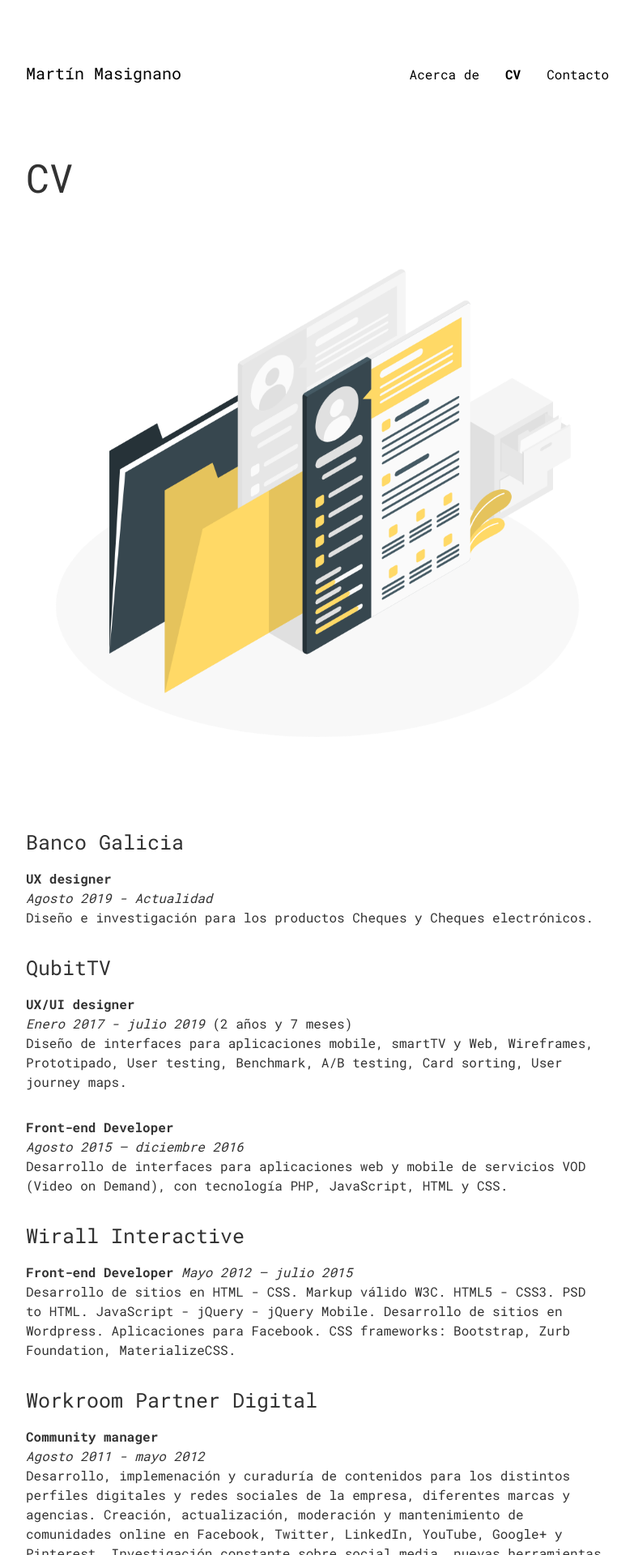
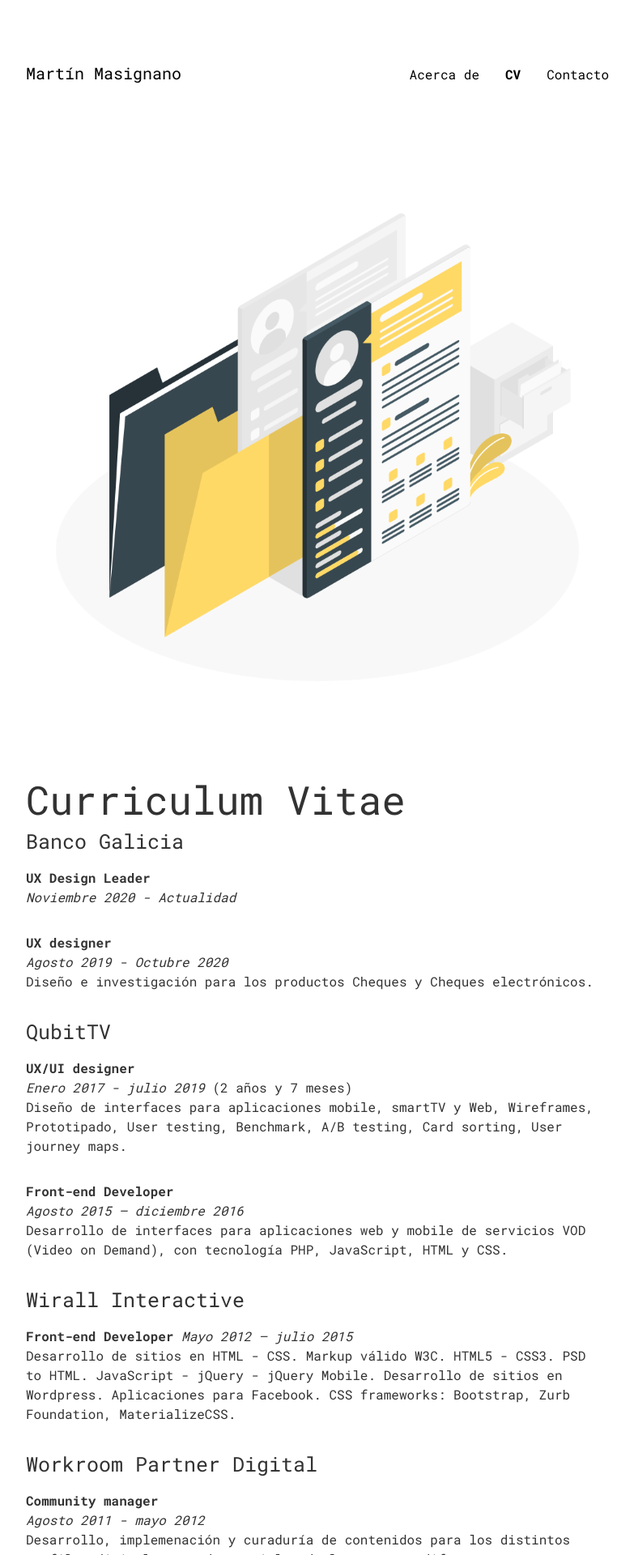
Before and after one commit to martinmasignano/martinmasignano.github.io, a Jekyll site: the page built from resume.md, in a window 1280 px wide. Shown: the top 1920 px of the page at 81% size, without its empty margins (248-1031 px from the left). Built offline with Jekyll 4.4.1, drawn with Linux system fonts in a browser that asks for light colours; nearby versions of some CDN libraries.

Commit message:
some layout changes

```diff
--- a/_layouts/page.html
+++ b/_layouts/page.html
@@ -3,9 +3,9 @@ layout: default
 ---
 <article class="post">
 
-  <header class="post-header">
+<!--  <header class="post-header">
     <h1 class="post-title">{{ page.title | escape }}</h1>
-  </header>
+  </header>-->
 
   <div class="post-content">
     {{ content }}
--- a/_sass/minimal/layout.scss
+++ b/_sass/minimal/layout.scss
@@ -78,7 +78,7 @@ nav {
     h1, h2, h3, h4, h5, h6 {
         //text-align: center;
         //background-color: $headings-bg;
-        display: inline-block;
+        //display: inline-block;
         //padding: 0 .5rem;
         //border-radius: 5px;
     }
--- a/resume.md
+++ b/resume.md
@@ -6,9 +6,14 @@ order: 2
 ---
 ![](/assets/images/cv.png){: .post-img alt="Curriculum Vitae"}
 
+# Curriculum Vitae
+
 #### Banco Galicia
+**UX Design Leader**
+*Noviembre 2020 - Actualidad*
+
 **UX designer**
-*Agosto 2019 - Actualidad*
+*Agosto 2019 - Octubre 2020*
 Diseño e investigación para los productos Cheques y Cheques electrónicos.
 
 #### QubitTV
```
Also changed, not shown: about.md (+3 -0 lines), contact.md (+2 -0 lines), _sass/minimal/base.scss (line endings or trailing spaces).
